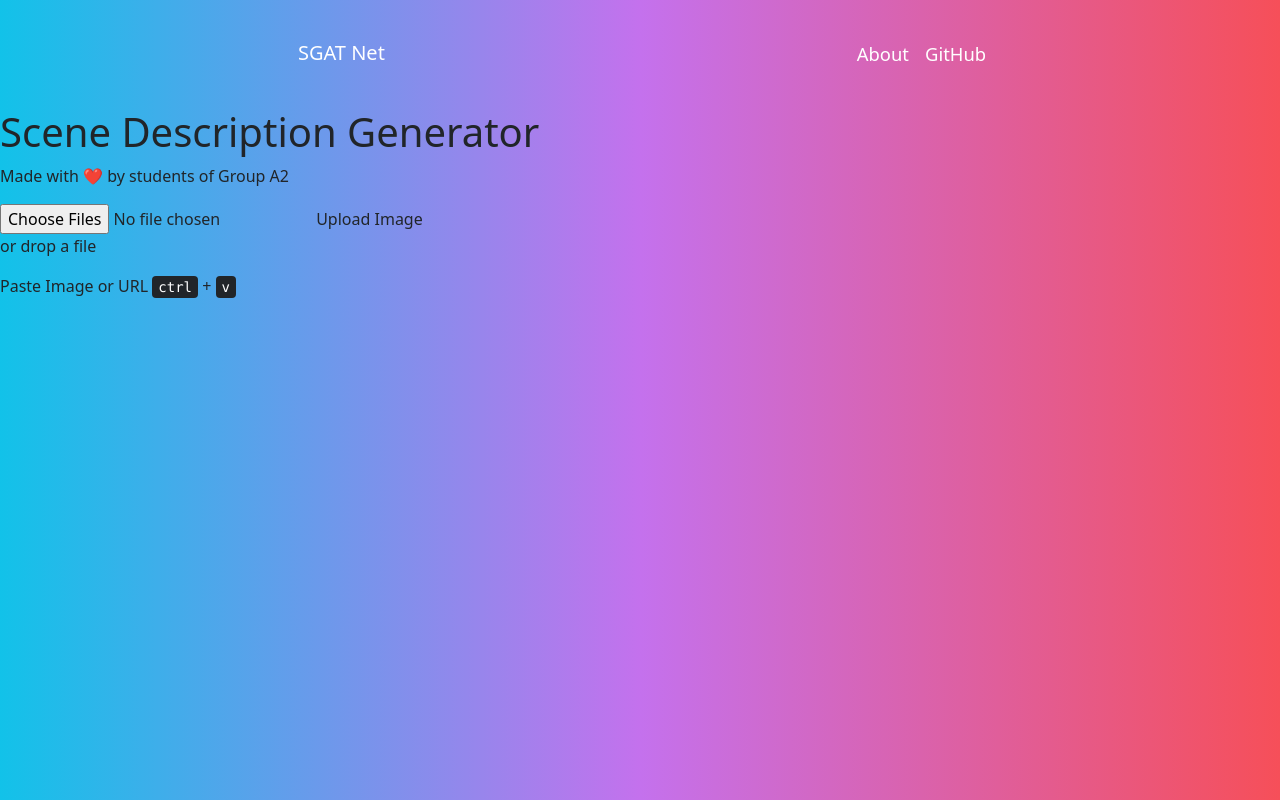
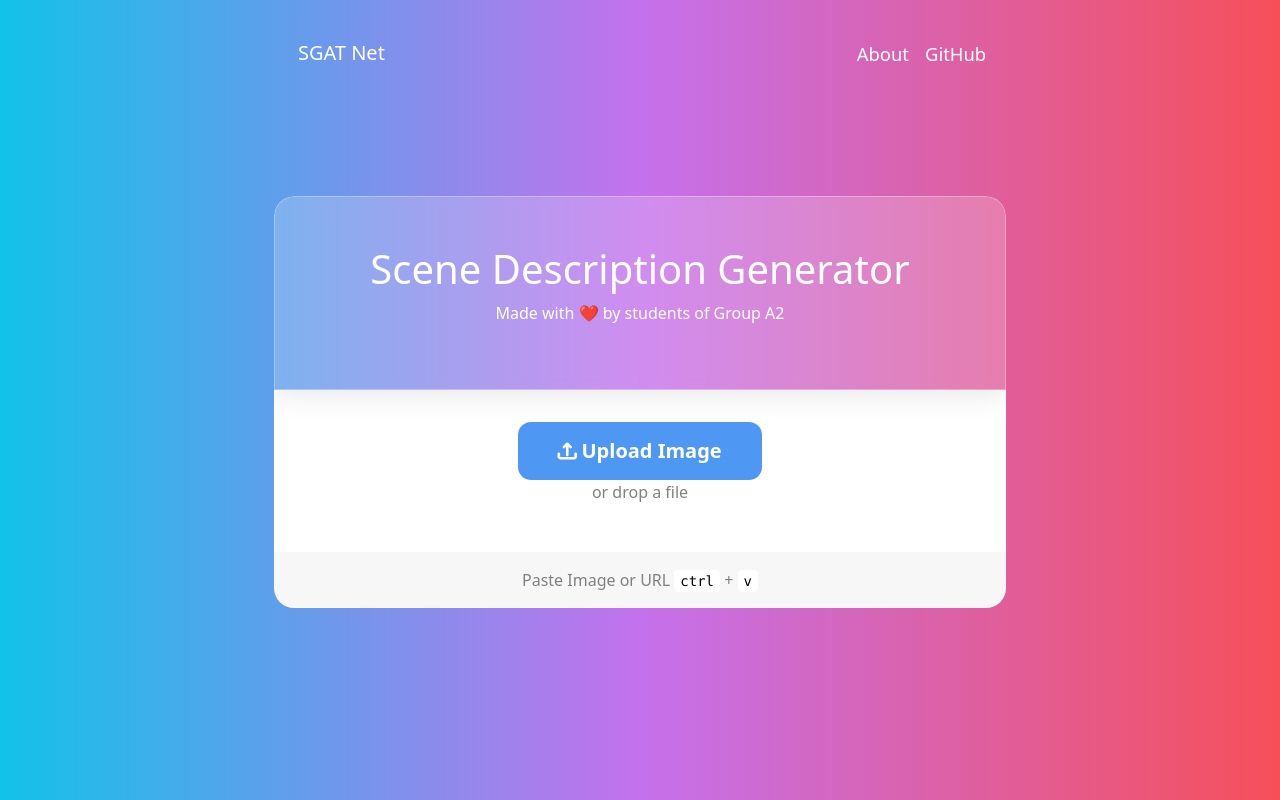
Before and after one commit to ashababnoor/sgat-net-webtool, a Django app: page / in a window 1280 px wide. Run offline with Django 3.2, Linux system fonts and the light colour scheme; some libraries are stand-ins or nearby versions.

Commit message:
fixed homepage design

```diff
--- a/app/templates/base.html
+++ b/app/templates/base.html
@@ -9,6 +9,7 @@
 
     <!-- CSS links -->
     <link href="https://cdn.jsdelivr.net/npm/bootstrap@5.2.2/dist/css/bootstrap.min.css" rel="stylesheet">
+    <link rel="stylesheet" href="https://cdn.jsdelivr.net/npm/bootstrap-icons@1.9.1/font/bootstrap-icons.css">
     <link rel="stylesheet" href="{% static 'css/base.css' %}">
 
     <title>SGAT-Net</title>
@@ -33,7 +34,7 @@
                     </ul>
                 </div>
             </div>
-          </nav>
+        </nav>
     </div>
 
 
--- a/app/templates/home.html
+++ b/app/templates/home.html
@@ -8,12 +8,18 @@
         <p>Made with ❤️ by students of Group A2 </p>
     </div>
     <div class="main-div">
-        <form action="" class="my-form">
-            {% csrf_token %}
-            <input type="file" id="fileElem" multiple accept="image/*" onchange="uploadFile(this.files[0])">
-            <label class="button" for="fileElem">Upload Image</label>
-        </form>
-        <p>or drop a file</p>
+        <div>
+            <form action="" class="my-form">
+                {% csrf_token %}
+                <input type="file" id="fileElem" multiple accept="image/*" onchange="uploadFile(this.files[0])">
+                <label class="file-button" for="fileElem">
+                <i class="bi bi-upload"></i>
+                <style> i { -webkit-text-stroke: 1.5px; font-size: large; } </style>
+                Upload Image
+              </label>
+            </form>
+            <p>or drop a file</p>
+        </div>
     </div>
     <div class="bottom-div">
         <p>Paste Image or URL <kbd>ctrl</kbd> + <kbd>v</kbd></p>
--- a/static/css/base.css
+++ b/static/css/base.css
@@ -7,11 +7,64 @@
 
 :root {
     font-family: 'Roboto', sans-serif;
+    --div-radius: 1.25em;
 }
 
 body {
-    height: 100%;
     background-image: linear-gradient(to right, #12c2e9, #c471ed, #f64f59);
 }
 
-.main-container {}
+.main-container {
+    margin: auto;
+    display: block;
+    width: 80ch;
+    border-radius: var(--div-radius);
+    overflow: hidden;
+    margin-top: 7em;
+}
+
+.glass-div {
+    /* From https://css.glass */
+    background: rgba(255, 255, 255, 0.2);
+    box-shadow: 0 4px 30px rgba(0, 0, 0, 0.1);
+    backdrop-filter: blur(5px);
+    -webkit-backdrop-filter: blur(5px);
+    border: 1.5px solid rgba(255, 255, 255, 0.3);
+    border-top-left-radius: var(--div-radius);
+    border-top-right-radius: var(--div-radius);
+    padding: 3em 5em;
+    text-align: center;
+    color: white;
+}
+
+.main-div {
+    background: white;
+    padding: 2em 5em;
+    display: flex;
+    align-items: center;
+    flex-direction: column;
+    margin: auto;
+}
+
+.main-div p {
+    color: grey;
+    text-align: center;
+}
+
+.bottom-div {
+    background: rgb(247, 247, 247);
+    padding: 1em 5em;
+    display: flex;
+    align-items: center;
+}
+
+.bottom-div p {
+    color: grey;
+    margin: auto;
+}
+
+.bottom-div kbd {
+    background: white;
+    border-color: hsl(0, 0%, 30%);
+    color: black;
+}
--- a/static/css/home.css
+++ b/static/css/home.css
@@ -46,3 +46,22 @@ p {
 #fileElem {
     display: none;
 } */
+
+#fileElem {
+    display: none;
+}
+
+.file-button {
+    display: inline-block;
+    padding: 0.7em 2em;
+    background: hsl(213, 88%, 63%);
+    cursor: pointer;
+    border-radius: 0.65em;
+    color: white;
+    font-size: 1.25em;
+    font-weight: bold;
+}
+
+.file-button:hover {
+    background-color: hsl(213, 88%, 58%);
+}
```
